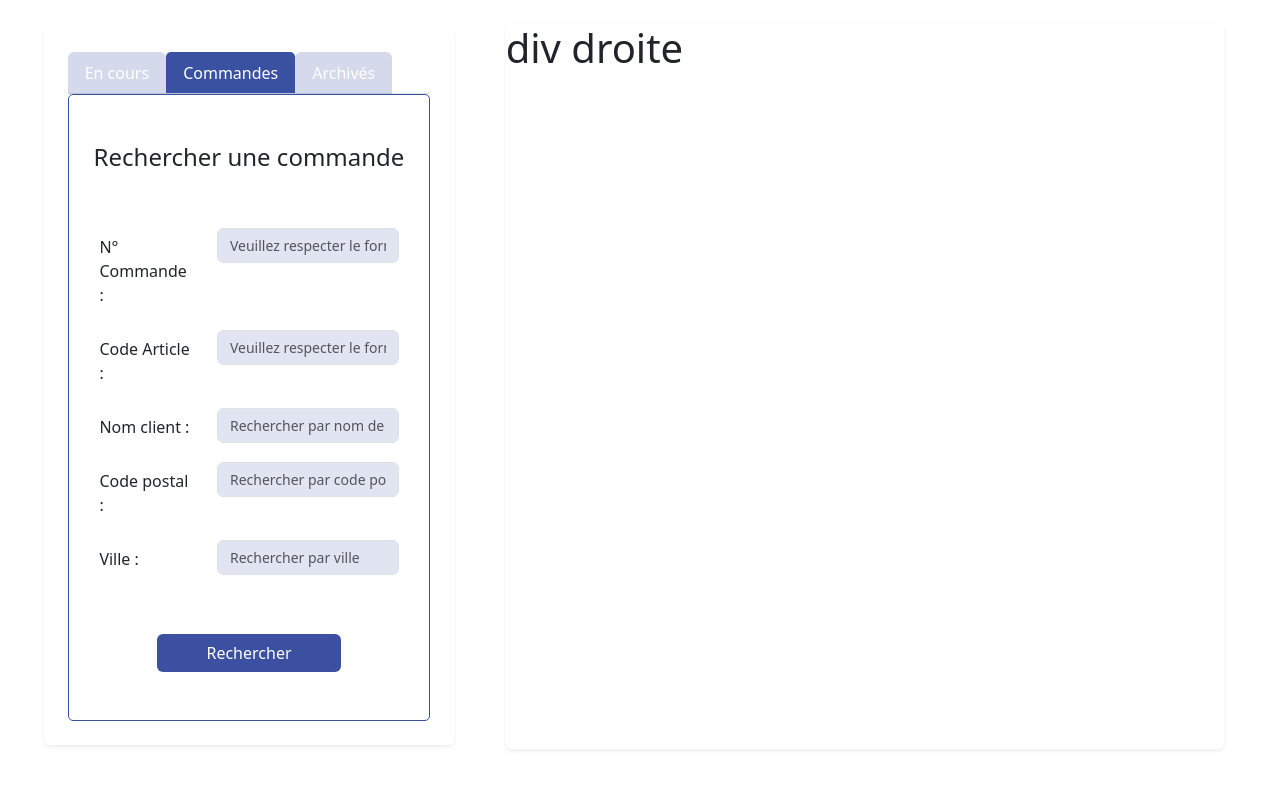
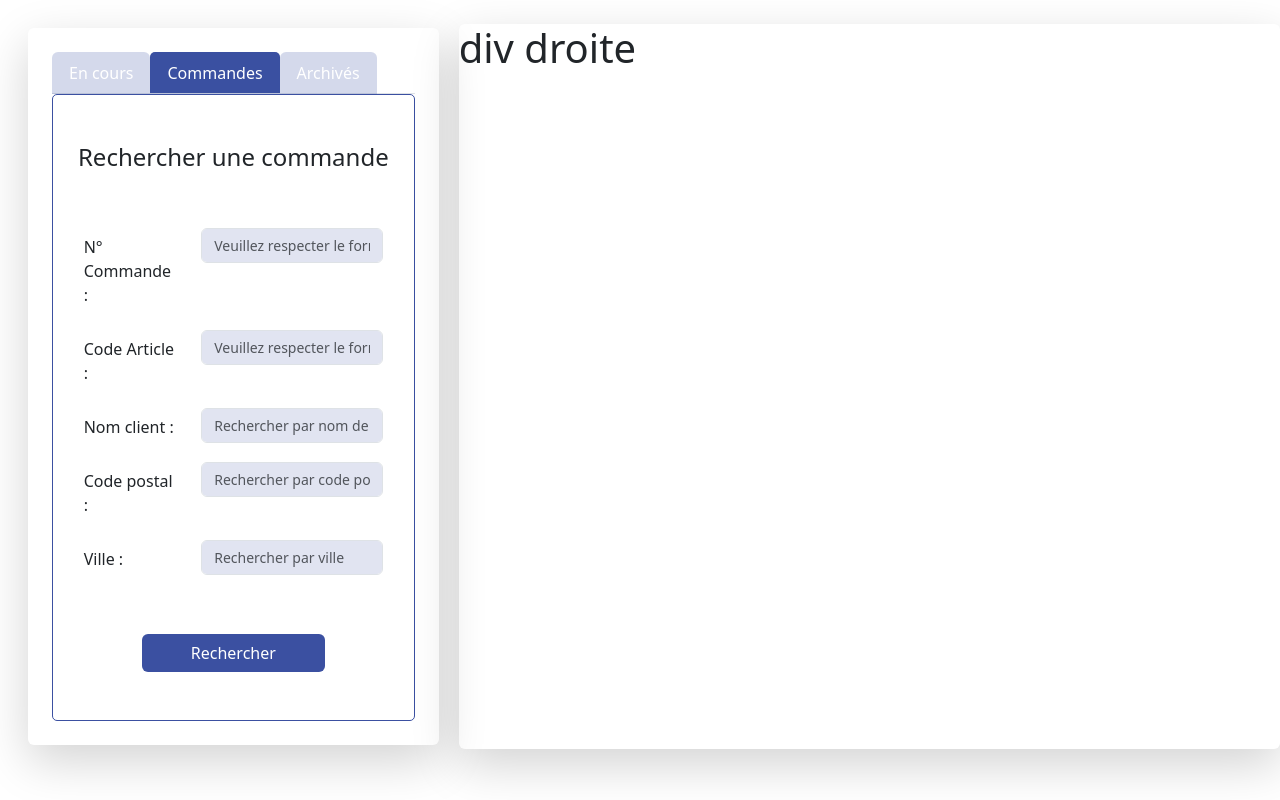
Before and after one commit to NF31/Filrouge2_sav, a PHP site: page /Vues/vue_sidebar.php in a window 1280 px wide. Run offline with PHP 8.4, Linux system fonts and the light colour scheme.

Commit message:
Affichage sideBar et ResCom - OK

```diff
--- a/Vues/vue_sidebar.php
+++ b/Vues/vue_sidebar.php
@@ -9,7 +9,7 @@
 </head>
 <body>
     <div class='d-flex justify-content-around p-2 m-3'>
-        <div class=' col-4 shadow-sm m-1 p-4 rounded '>
+        <div class=' col-4 shadow-lg m-1 p-4 rounded '>
                 <ul class="nav nav-tabs">
                     <li class="nav-item">
                         <a class="nav-link" aria-current="page" href="#">En cours</a>
@@ -66,7 +66,7 @@
             </div>
 
         </div>
-        <div class='col-7 shadow-sm mx-3 rounded'>
+        <div class='col-8 shadow-lg mx-3 rounded'>
                 <h1>div droite</h1>
         </div>
     </div>
--- a/index.php
+++ b/index.php
@@ -1,4 +1,5 @@
 <?php
 
- require_once 'Vues/vue_sidebar.php';
+ require_once 'vues/vue_sidebar.php';
+ require_once 'model/modele.inc.php';
 ?>
--- a/model/modele.inc.php
+++ b/model/modele.inc.php
@@ -5,3 +5,5 @@
     error_reporting(E_ALL);
 
     require('config/connexion.php');
+
+  $bdd = getBdd()
--- a/vues/gabarit.php
+++ b/vues/gabarit.php
@@ -12,7 +12,6 @@
 <body>
   <header>
     <div class="deconnexion">
-
       <h4> Bonjour prenom </h4> <a href="">Déconnexion</a>
     </div>
 
```
